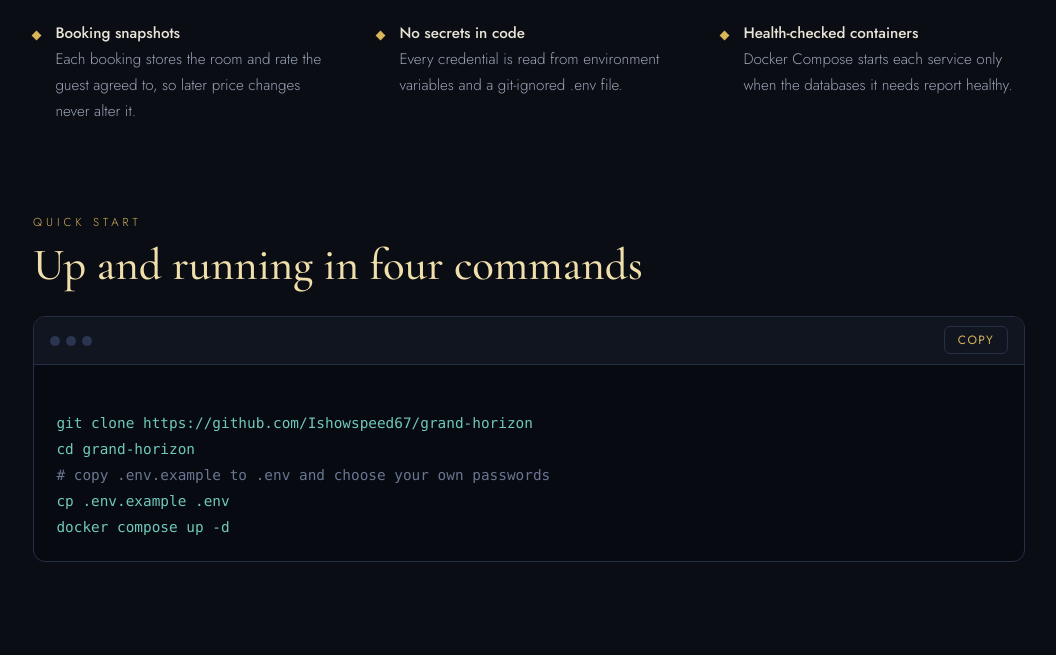
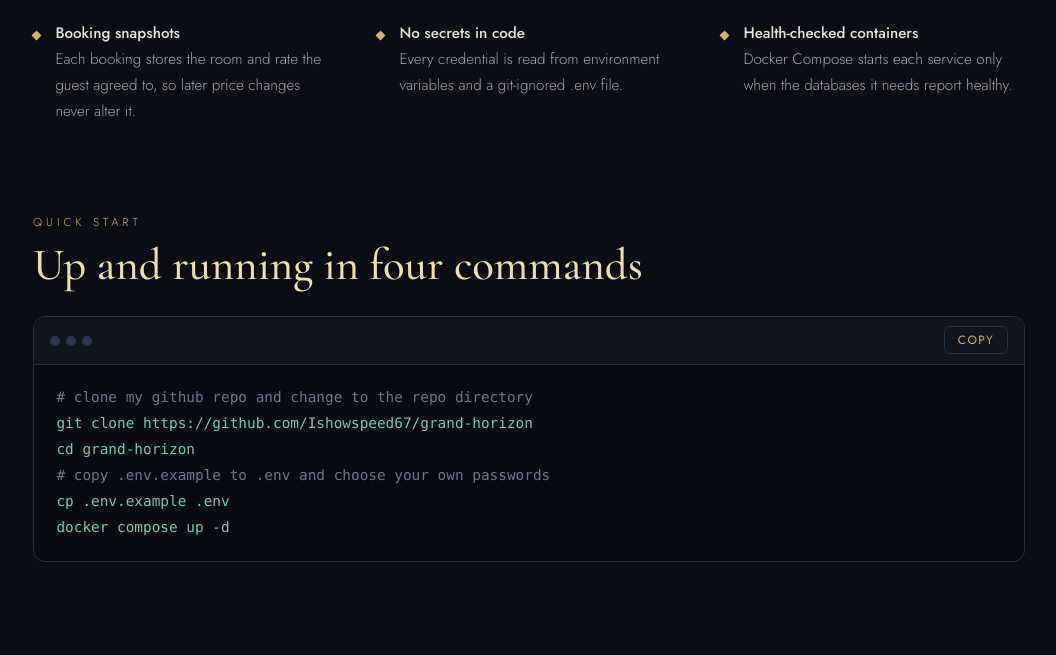
Before and after one commit to Ishowmeat67/my-grand-horizon-labs, a plain HTML site: page docs/index.html in a window 1280 px wide. Shown: the part 2131-2786 px from the top of the page, without its empty margins (111-1167 px from the left). Drawn offline with nearby package versions, Linux system fonts and the light colour scheme.

Commit message:
Modify command instructions in index.html
Updated command instructions in the HTML documentation.

```diff
--- a/docs/index.html
+++ b/docs/index.html
@@ -229,7 +229,7 @@
           <div class="dots"><span></span><span></span><span></span></div>
           <button type="button" id="copy">Copy</button>
         </div>
-<pre id="cmds"><span class="c"></span>
+<pre id="cmds"><span class="c"># clone my github repo and change to the repo directory</span>
 git clone https://github.com/Ishowspeed67/grand-horizon
 cd grand-horizon
 <span class="c"># copy .env.example to .env and choose your own passwords</span>
```
